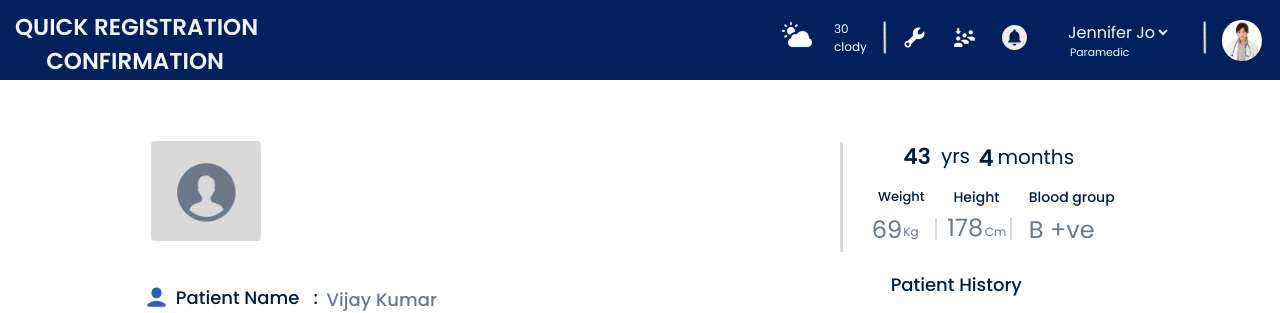
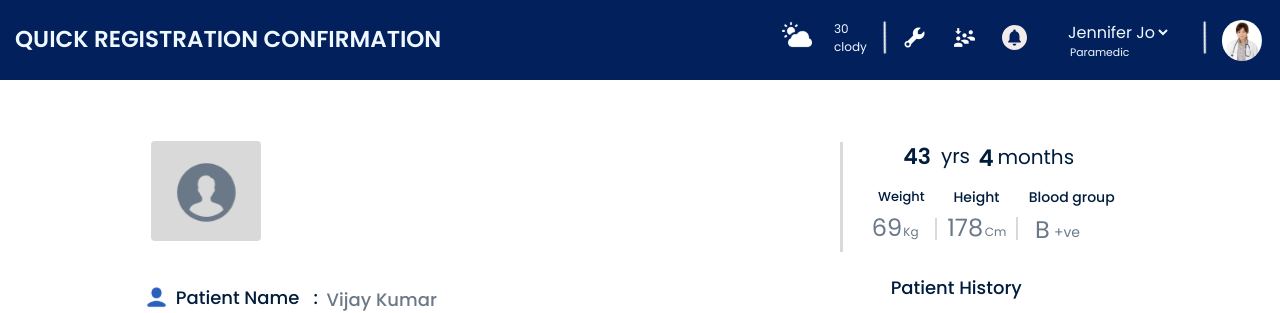
Before and after one commit to DeepanRajG/ainqa-med, a React (Create React App) app: page /confirm in a window 1280 px wide. Shown: the top 313 px of the page. Built offline with nearby package versions, Linux system fonts and the light colour scheme.

Commit message:
confirmpagealigned

```diff
--- a/src/css/confirm.css
+++ b/src/css/confirm.css
@@ -30,7 +30,7 @@
   #quick{
 
     text-align: left;
-    padding-top: 0px;
+    padding-top: 12px;
     padding-left: 15px;
 
     font-size: 23px;
@@ -40,7 +40,7 @@
 
 
     .tog{
-      margin-left: 50px;
+      margin-left: 70px;
     }
 
   #wether{
@@ -303,7 +303,7 @@ font-weight:500;
     margin-left: 35%;
     font-size:24px;
     position: relative;
-    top:5px;
+    top:3px;
 }
 #kg{
     color:#6A7888;
@@ -350,7 +350,7 @@ font-weight:500;
     border:1px none;
     height:23px;
     width:2px;
-    margin-left:57% ;
+    margin-left:58% ;
     margin-top: -24px;
 }
 #blood{
@@ -374,7 +374,7 @@ font-weight:500;
     min-width:43px;
     min-height: 20px;
     margin-top:-20px;
-    margin-left:60%;
+    margin-left:61%;
     white-space: nowrap;
 }
 #his{
@@ -389,7 +389,7 @@ font-weight:500;
 #view{
     background-color: #2A60BC;
     position:absolute;
-    top:46%;
+    top:47%;
     right:12%;
     height:25px;
     width:72px;
@@ -439,7 +439,7 @@ background-size: contain;
     width: 100px;
     height:100px;
     margin-left:70%;
-    margin-top:65%;
+    margin-top:70%;
 }
 #yes{
     background: url('./img/yes.svg') no-repeat;
@@ -484,3 +484,10 @@ margin-left:23%;
         font-weight:600;
 
      }
+
+#ve{
+  color:#6A7888;
+  margin-left: 64%;
+  margin-top: -18px;
+  font-size:14px;
+}
--- a/src/script/Confirm.js
+++ b/src/script/Confirm.js
@@ -24,8 +24,7 @@ return(
     <div style={{ display: 'block', }}>
       <header id="header0">
                 <Row id="hd">
-                    <Col> <p id="quick"> QUICK REGISTRATION  </p>
-                    <p id="confr"> CONFIRMATION </p></Col>
+                    <Col> <p id="quick"> QUICK REGISTRATION CONFIRMATION</p></Col>
                     <div id="wether"></div>
                     <p id="p1">30 clody</p>
                     <div id='line'></div>
@@ -95,7 +94,10 @@ return(
       <div id="hei">178</div>
       <div id="cm">Cm</div>
       <div className="recta"></div>
-      <div id="blo">B  +ve</div>
+      <div id="blo">B</div>
+      <div id="ve">+ve</div>
+
+
         <div id="his">Patient History</div>
       <button id="view">View</button>
       <form id="finger">
```
